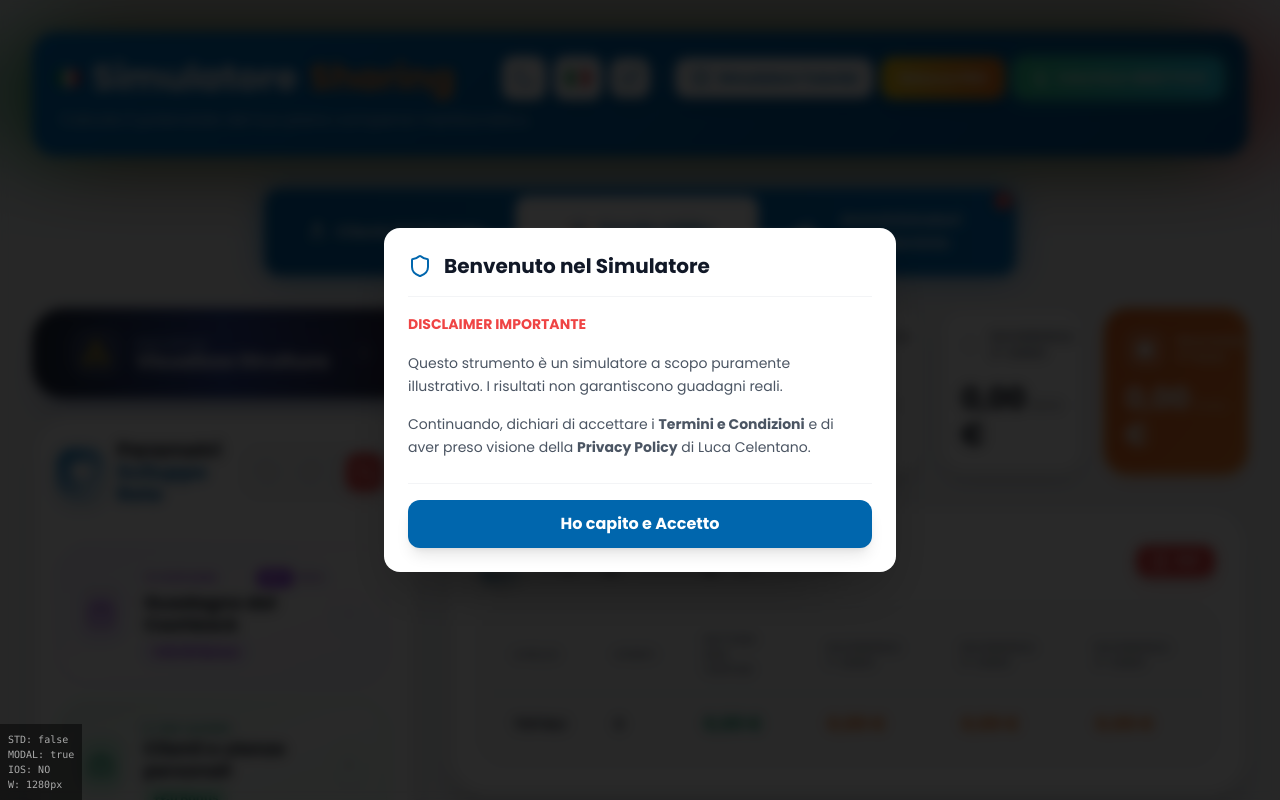
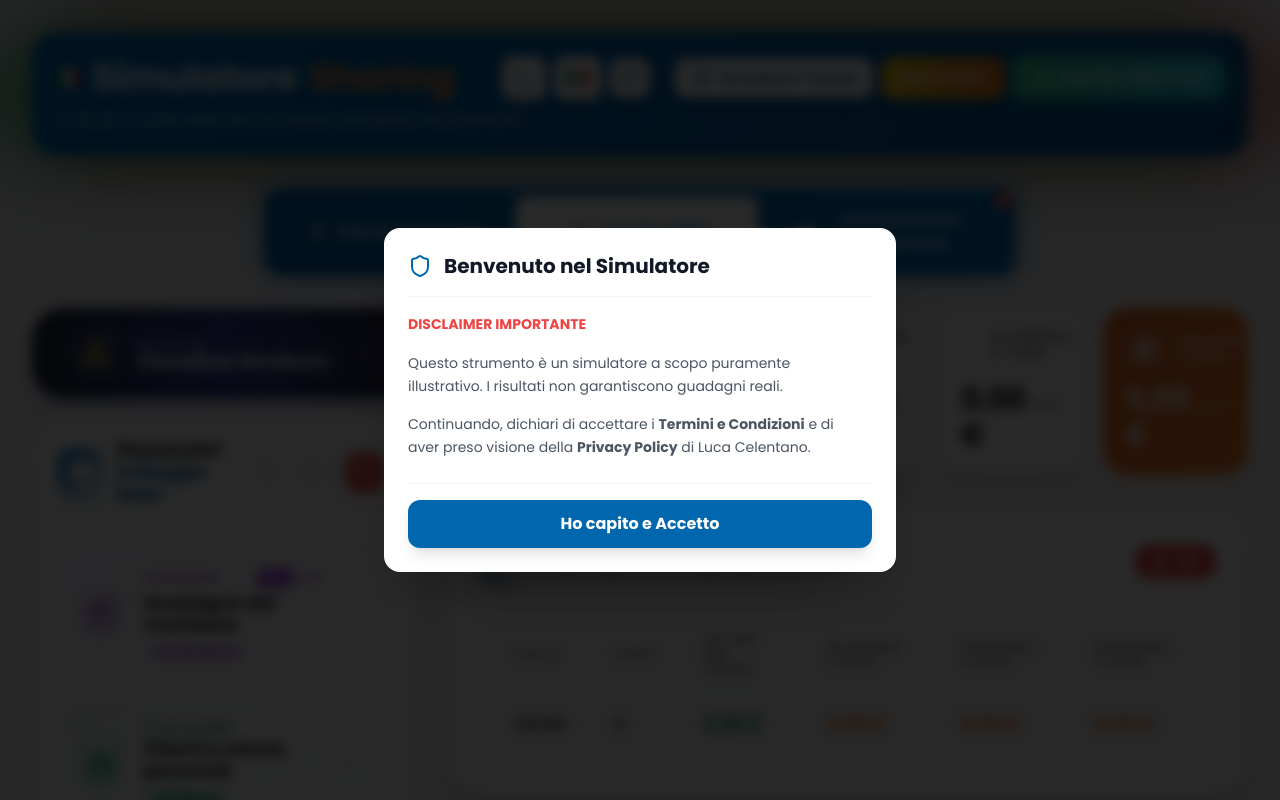
Before and after one commit to celent73/Simulatore-Sharing-1.0, a React (Vite) app: page / in a window 1280 px wide. Shown: the top 800 px of the page. Built offline with nearby package versions, Linux system fonts and the light colour scheme; grey boxes are pictures that could not be loaded.

Commit message:
chore: final pwa config, name change and cleanup

```diff
--- a/App.tsx
+++ b/App.tsx
@@ -453,14 +453,6 @@ const AppContent = () => {
       <TargetCalculatorModal isOpen={isTargetCalcOpen} onClose={() => setIsTargetCalcOpen(false)} currentInputs={inputs} onApply={handleApplyTarget} />
       <ContractInfoModal isOpen={isContractInfoModalOpen} onClose={() => setIsContractInfoModalOpen(false)} />
       <InstallModal isOpen={showInstallModal} onClose={() => setShowInstallModal(false)} />
-
-      {/* DEBUG OVERLAY - REMOVE AFTER FIX */}
-      <div className="fixed bottom-0 left-0 bg-black/80 text-white p-2 text-[10px] z-[9999] pointer-events-none font-mono opacity-60">
-        <p>STD: {String(isStandalone)}</p>
-        <p>MODAL: {String(showInstallModal)}</p>
-        <p>IOS: {/iphone|ipad|ipod/.test(navigator.userAgent.toLowerCase()) ? 'YES' : 'NO'}</p>
-        <p>W: {window.innerWidth}px</p>
-      </div>
     </div>
   );
 };
--- a/index.html
+++ b/index.html
@@ -19,16 +19,7 @@
   <link rel="manifest" href="/manifest.json">
   <link rel="apple-touch-icon" href="/logo.png">
 
-  <!-- SCRIPT TRAPPOLA: Cattura l'evento per il pulsante "Scarica App" -->
-  <script>
-    window.deferredPrompt = null;
-    window.addEventListener('beforeinstallprompt', (e) => {
-      e.preventDefault(); // Blocca il banner nativo per darlo al nostro pulsante
-      window.deferredPrompt = e;
-      console.log('Install event captured');
-    });
-  </script>
-
+  <!-- SCRIPT INSTALLAZIONE: Native Browser Prompt allowed -->
   <link rel="preconnect" href="https://fonts.googleapis.com">
   <link rel="preconnect" href="https://fonts.gstatic.com" crossorigin>
   <link href="https://fonts.googleapis.com/css2?family=Poppins:wght@400;600;700&display=swap" rel="stylesheet">
--- a/index.tsx
+++ b/index.tsx
@@ -15,20 +15,15 @@ root.render(
   </React.StrictMode>
 );
 
-// PWA Service Worker NUCLEAR RESET
+// PWA Service Worker Registration
 if ('serviceWorker' in navigator) {
   window.addEventListener('load', () => {
-    navigator.serviceWorker.getRegistrations().then((registrations) => {
-      if (registrations.length > 0) {
-        console.log('Found ' + registrations.length + ' service workers. Unregistering all to force update...');
-        let unregisterPromises = registrations.map(r => r.unregister());
-        Promise.all(unregisterPromises).then(() => {
-          console.log('All SWs unregistered. Reloading...');
-          window.location.reload();
-        });
-      } else {
-        console.log('No service workers found. Clean state.');
-      }
-    });
+    navigator.serviceWorker.register('/service-worker.js')
+      .then((registration) => {
+        console.log('ServiceWorker registration successful');
+      })
+      .catch((err) => {
+        console.log('ServiceWorker registration failed: ', err);
+      });
   });
 }
```
Also changed, not shown: public/manifest.json.
